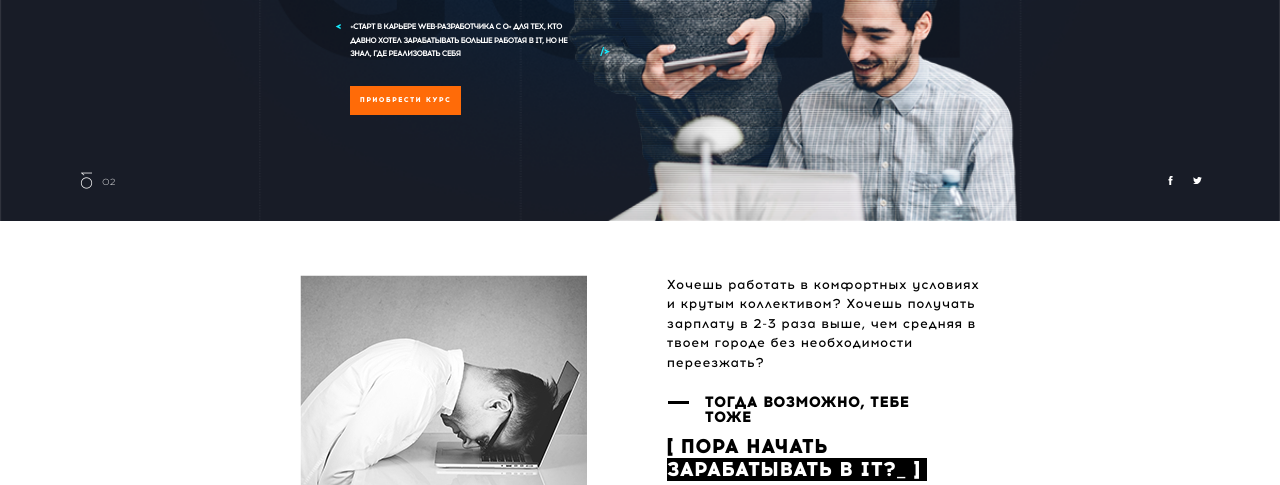
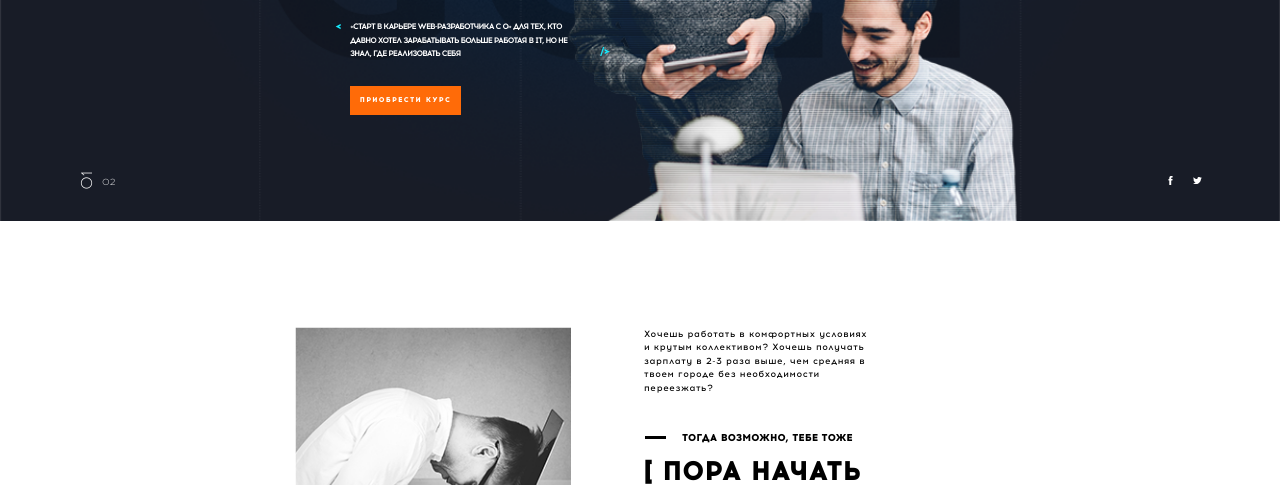
Before and after one commit to IvanFesenko/video-course-goit, a website: page src/index.html in a window 1280 px wide. Shown: the part 299-784 px from the top of the page. Drawn offline with nearby package versions, Linux system fonts and the light colour scheme; files that its build step writes are made by us from their sources.

```diff
--- a/src/html/2.html
+++ b/src/html/2.html
@@ -29,7 +29,7 @@
           Тогда Возможно, тебе тоже
         </p>
         <h2 class="section-title facts__title">
-          [ пора начать <span class="black-bg">зарабатывать в IT?_ ]</span>
+          [ пора начать <mark class="black-bg">зарабатывать в IT?_ ]</mark>
         </h2>
       </div>
     </div>
--- a/src/sass/components/2.scss
+++ b/src/sass/components/2.scss
@@ -6,7 +6,8 @@
     padding-left: 80px;
 
     @include for-size(tablet) {
-      flex: 0 0 57%;
+      flex: 0 0 60%;
+      padding-left: 73px;
     }
   }
 
@@ -28,6 +29,10 @@
       display: none;
       @include for-size(tablet) {
         display: block;
+        font-size: rem(9);
+        line-height: 13.46px;
+        max-width: 228px;
+        margin-bottom: 36px;
       }
     }
   }
@@ -48,6 +53,10 @@
     line-height: 19.5px;
     text-transform: uppercase;
     margin-bottom: 15px;
+
+    @include for-size(tablet) {
+      font-size: rem(17);
+    }
   }
   &__list {
     padding-left: 38px;
@@ -70,7 +79,7 @@
       }
 
       @include for-size(tablet) {
-        flex: 0 0 25%;
+        flex: 0 0 22%;
       }
     }
 
@@ -82,13 +91,24 @@
 
       &--strong {
         font-weight: 700;
+        @include for-size(tablet) {
+          font-size: rem(8);
+        }
+      }
+      @include for-size(tablet) {
+        font-size: rem(8);
+        line-height: 11.78px;
       }
     }
 
     @include for-size(tablet) {
       @include flexible(space-between);
       flex-wrap: wrap;
+      padding: 0;
     }
+  }
+  @include for-size(tablet) {
+    padding-top: 106px;
   }
 }
 
@@ -98,6 +118,10 @@
   font-size: rem(15);
   margin-bottom: 10px;
   margin-left: 40px;
+
+  @include for-size(tablet) {
+    font-size: rem(10);
+  }
 }
 
 .facts__title {
@@ -105,6 +129,15 @@
   .black-bg {
     display: block;
     max-width: 260px;
+  }
+  @include for-size(tablet) {
+    font-size: rem(27);
+    max-width: 240px;
+
+    .black-bg {
+      display: inline;
+      line-height: 37px;
+    }
   }
 }
 
@@ -117,6 +150,11 @@
     font-size: rem(14);
     line-height: 19.5px;
     max-width: 300px;
+    @include for-size(tablet) {
+      font-size: rem(10);
+      line-height: 13.6px;
+      max-width: 180px;
+    }
   }
 
   @include for-size(tablet) {
--- a/src/sass/main.scss
+++ b/src/sass/main.scss
@@ -31,3 +31,5 @@
 @import './components/17.scss';
 @import './components/18.scss';
 @import './components/19.scss';
+@import './components/20.scss';
+@import './components/21.scss';
```
Also changed, not shown: src/index.html (+22 -18 lines), src/html/20.html (added), src/html/21.html (added), src/sass/components/20.scss (added), src/sass/components/21.scss (added).
